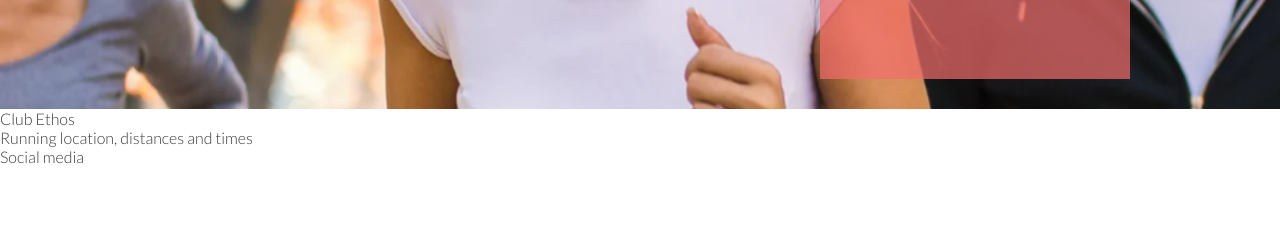
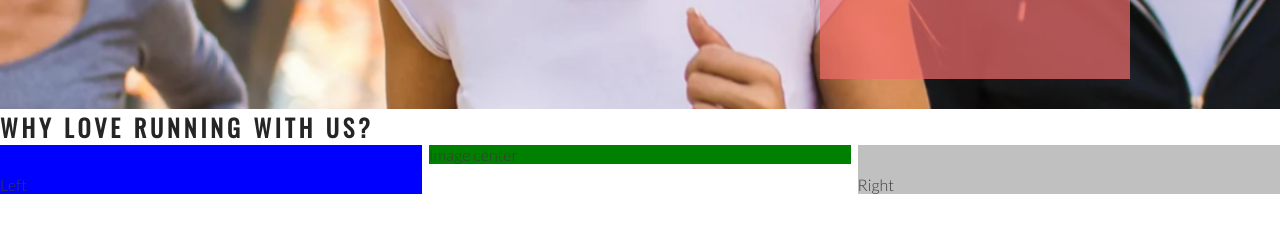
Before and after one commit to NixTS/love-running, a plain HTML site: page index.html in a window 1280 px wide. Shown: the part 566-800 px from the top of the page. Drawn offline with nearby package versions, Linux system fonts and the light colour scheme.

Commit message:
add club ethos main structure

```diff
--- a/assets/css/style.css
+++ b/assets/css/style.css
@@ -25,6 +25,7 @@ h2 {
 #logo {
     float: left;
     font-size: 280%;
+    margin-left: 30px;
 }
 
 /* navigation links */
@@ -120,3 +121,29 @@ h2 {
 
     position: absolute;
 }
+
+/* club ethos */
+
+#club-ethos {
+    height: 600px;
+}
+
+#left-about {
+    padding-top: 30px;
+    width: 33%;
+    float: left;
+    background-color: blue;
+}
+
+#right-about {
+    padding-top: 30px;
+    width: 33%;
+    float: right;
+    background-color: silver;
+}
+
+#center-about {
+    width: 33%;
+    margin: 0 auto;
+    background-color: green;
+}
--- a/index.html
+++ b/index.html
@@ -37,8 +37,11 @@
             <h3>Dublin Docklands & Phoenix Park</h3>
         </div>
     </section>
-    <section>
-        Club Ethos
+    <section id="club-ethos">
+        <h1>Why Love Running With Us?</h1>
+        <div id="left-about">Left</div>
+        <div id="right-about">Right</div>
+        <div id="center-about">Image center</div>
     </section>
     <section>
         Running location, distances and times
```
